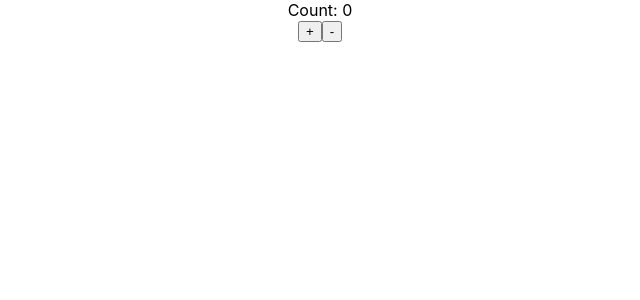
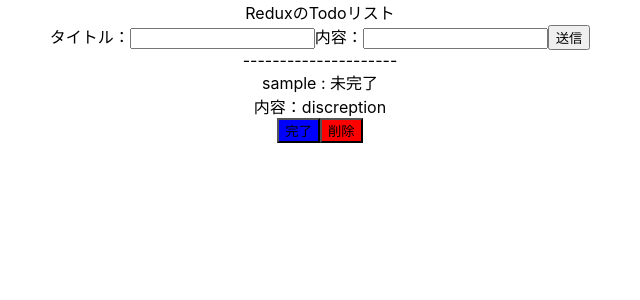
Before and after one commit to kouki-matsuura/recoil-redux-compare, a React (Create React App) app in the folder recoil-redux-compare/: page / in a window 1280 px wide. Shown: the top 300 px of the page, without its empty margins (320-960 px from the left). Built offline with nearby package versions, Linux system fonts and the light colour scheme.

Commit message:
Redux-toolkitのTodoリスト実装

```diff
--- /dev/null
+++ b/recoil-redux-compare/common/todo.types.ts
@@ -0,0 +1,6 @@
+export type Todo = {
+    id : number,
+    title : string,
+    content : string,
+    isCompleted : boolean
+}
--- a/recoil-redux-compare/package.json
+++ b/recoil-redux-compare/package.json
@@ -16,6 +16,8 @@
     "react-redux": "^8.0.4",
     "react-scripts": "5.0.1",
     "redux": "^4.2.0",
+    "styled-component": "^2.8.0",
+    "styled-components": "^5.3.6",
     "typescript": "^4.8.4",
     "web-vitals": "^2.1.4"
   },
@@ -42,5 +44,8 @@
       "last 1 firefox version",
       "last 1 safari version"
     ]
+  },
+  "devDependencies": {
+    "@types/styled-components": "^5.1.26"
   }
 }
--- a/recoil-redux-compare/src/App.tsx
+++ b/recoil-redux-compare/src/App.tsx
@@ -1,11 +1,12 @@
 import React from 'react';
 import './App.css';
 import { Counter } from './features/counter/counter';
+import { TodoContainerRedux } from './features/todo_redux/todoContainerRedux';
 
 function App() {
   return (
     <div className="App">
-     <Counter />
+     <TodoContainerRedux />
     </div>
   );
 }
--- /dev/null
+++ b/recoil-redux-compare/src/features/todo_recoil/actions.ts
@@ -0,0 +1,3 @@
+export const acitons = () => {
+
+}
--- /dev/null
+++ b/recoil-redux-compare/src/features/todo_recoil/state.ts
@@ -0,0 +1,3 @@
+export const state = () => {
+
+}
--- /dev/null
+++ b/recoil-redux-compare/src/features/todo_recoil/todoContainerRecoil.tsx
@@ -0,0 +1,3 @@
+export const TodoContainerRecoil = () => {
+
+}
--- /dev/null
+++ b/recoil-redux-compare/src/features/todo_redux/hooks.ts
@@ -0,0 +1,6 @@
+import { TypedUseSelectorHook, useDispatch, useSelector } from 'react-redux'
+import type { RootState, AppDispatch } from './store'
+
+// Use throughout your app instead of plain `useDispatch` and `useSelector`
+export const useAppDispatch: () => AppDispatch = useDispatch
+export const useAppSelector: TypedUseSelectorHook<RootState> = useSelector
--- /dev/null
+++ b/recoil-redux-compare/src/features/todo_redux/store.ts
@@ -0,0 +1,11 @@
+import { configureStore } from "@reduxjs/toolkit";
+import todoListReducer from "./todoListSlice";
+
+export const store = configureStore({
+    reducer : {
+        todoList : todoListReducer
+    },
+})
+
+export type RootState = ReturnType<typeof store.getState>
+export type AppDispatch = typeof store.dispatch
--- /dev/null
+++ b/recoil-redux-compare/src/features/todo_redux/todoContainerRedux.tsx
@@ -0,0 +1,38 @@
+import { Todo } from "../../../common/todo.types"
+import { useAppDispatch, useAppSelector } from "./hooks"
+import { add, remove, selectMaxID, update } from "./todoListSlice"
+import { TodoPresetnerRedux } from "./todoPresenterRedux"
+
+export const TodoContainerRedux = () => {
+    const todos = useAppSelector(state => state.todoList.todos)
+    const dispatch = useAppDispatch()
+    const maxID = useAppSelector(selectMaxID);
+
+    const addTodo = (title: string, content: string) => {
+        const newTodo : Todo = {
+            id: maxID+1,
+            title: title,
+            content: content,
+            isCompleted: false,
+        }
+        dispatch(add(newTodo))
+    }
+
+    const removeTodo = (id : number) => {
+        dispatch(remove(id))
+    }
+
+    const updateTodo = (targetTodo : Todo) => {
+        dispatch(update(targetTodo))
+    }
+
+    const args = {
+        todos,
+        addTodo,
+        removeTodo,
+        updateTodo
+    }
+    return (
+        <TodoPresetnerRedux  {...args} />
+    )
+}
--- /dev/null
+++ b/recoil-redux-compare/src/features/todo_redux/todoListSlice.ts
@@ -0,0 +1,42 @@
+import { createSlice, PayloadAction } from "@reduxjs/toolkit";
+import { Todo } from "../../../common/todo.types";
+import { RootState } from "./store";
+
+export const todosSlice = createSlice({
+    name: 'todos',
+    initialState: {
+        todos : [
+            {
+                id: 0,
+                title: "sample",
+                content: "discreption",
+                isCompleted: false
+            }
+        ] as Todo[]
+    },
+    reducers: {
+        add: (state , action: PayloadAction<Todo>) => {
+            console.log("add:", action.payload)
+            state.todos.push(action.payload)
+        },
+        remove: (state, action: PayloadAction<number>) => {
+            console.log("remove:", action.payload)
+            state.todos = state.todos.filter((todo) => todo.id !== action.payload)
+        },
+        update: (state, action: PayloadAction<Todo>) => {
+            console.log("sliceUpdate")
+            const targetTodo = state.todos.filter((todo) => todo.id === action.payload.id)
+            console.log("targetid:", targetTodo[0].id)
+            state.todos[targetTodo[0].id] = action.payload
+        },
+    }
+});
+
+export const { add, remove, update } = todosSlice.actions
+
+export const selectMaxID = (state: RootState) => {
+    const todos = state.todoList.todos
+    return todos.length === 0 ? 0 : todos.slice(-1)[0].id
+}
+
+export default todosSlice.reducer
--- /dev/null
+++ b/recoil-redux-compare/src/features/todo_redux/todoPresenterRedux.tsx
@@ -0,0 +1,60 @@
+import type { Todo } from '../../../common/todo.types'
+import { useState } from "react";
+import styled from "styled-components"
+
+type todoPresetnerReduxProps = {
+    todos : Todo[],
+    addTodo : (title: string, content: string) => void,
+    removeTodo : (id : number) => void,
+    updateTodo : (targetTodo : Todo) => void
+}
+export const TodoPresetnerRedux : React.FC<todoPresetnerReduxProps> = ({
+    todos,
+    addTodo,
+    removeTodo,
+    updateTodo}) => {
+        const [ title, setTitle ] = useState("");
+        const [content, setContent] = useState("");
+        const onSubmit = () => {
+            addTodo(title, content);
+            setTitle("");
+            setContent("");
+        }
+    return (
+        <>
+            <div>ReduxのTodoリスト</div>
+            <form>
+                <label>
+                    タイトル：
+                    <input type="text" value={title} onChange={event => setTitle(event.target.value)} />
+                </label>
+                <label>
+                    内容：
+                    <input type="text" value={content} onChange={event => setContent(event.target.value)}/>
+                </label>
+                <button type="button" onClick={onSubmit}>送信</button>
+            </form>
+            <div>---------------------</div>
+            {
+                todos.map((todo : Todo) => {
+                    return (
+                        <div key={todo.id}>
+                        <div>{todo.title} : {todo.isCompleted ? "完了" : "未完了"}</div>
+                        <div>内容：{todo.content}</div>
+                        <CompleteButton type='button' onClick={() => updateTodo({...todo, isCompleted: true})}>完了</CompleteButton>
+                        <RemoveButton type='button' onClick={() => removeTodo(todo.id)}>削除</RemoveButton>
+                        </div>
+                    )
+                })
+            }
+        </>
+    )
+}
+
+const CompleteButton = styled.button`
+    background-color : blue
+`;
+
+const RemoveButton = styled.button`
+    background-color : red
+`;
--- a/recoil-redux-compare/src/index.tsx
+++ b/recoil-redux-compare/src/index.tsx
@@ -3,7 +3,7 @@
 import './index.css';
 import App from './App';
 import reportWebVitals from './reportWebVitals';
-import { store } from './features/counter/store';
+import { store } from './features/todo_redux/store';
 import { Provider } from 'react-redux';
 
 const root = ReactDOM.createRoot(
```
Also changed, not shown: 2 other files (tests, documents, lock files or other folders).
